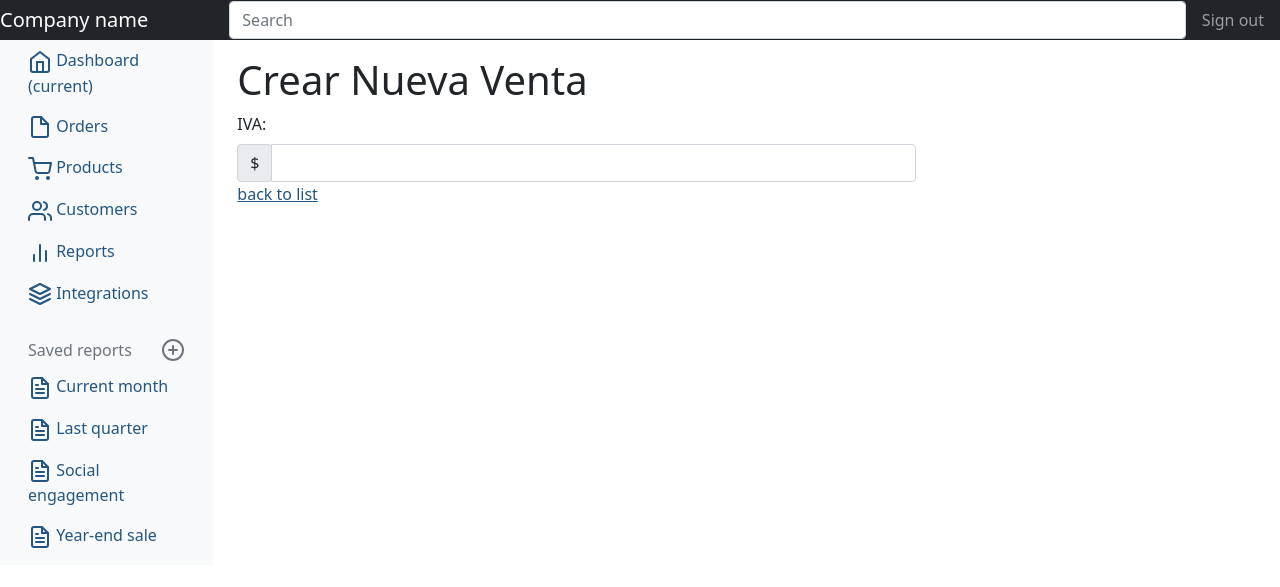
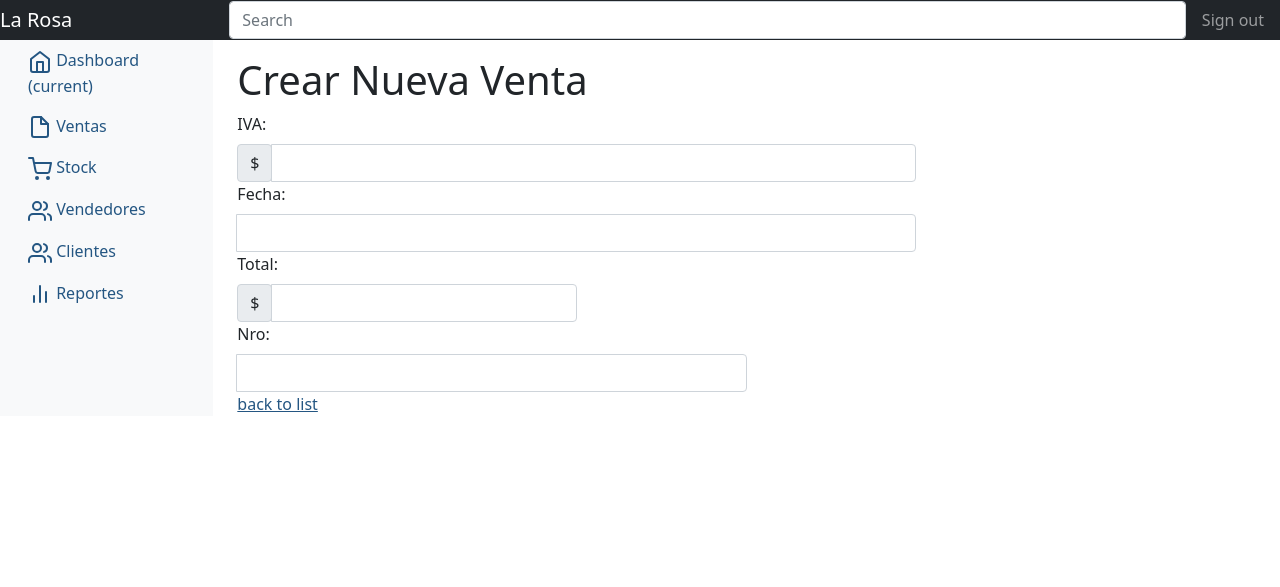
Before and after one commit to OpticaDelSol/larosa_online, a Symfony app: template templates/venta/new.html.twig in a window 1280 px wide. Shown: the top 587 px of the page. Run offline with Twig, Linux system fonts and the light colour scheme; the template is opened without the code that fills it, so the values that code supplies are empty; form fields are guessed from the names that the template uses; style sheets or scripts are compiled from the project's sources; some libraries are stand-ins or nearby versions.

Commit message:
modif. varias

```diff
--- a/templates/layout/navbar.html.twig
+++ b/templates/layout/navbar.html.twig
@@ -1,5 +1,5 @@
 <nav class="navbar navbar-dark sticky-top bg-dark flex-md-nowrap p-0">
-    <a class="navbar-brand col-sm-3 col-md-2 mr-0" href="#">Company name</a>
+    <a class="navbar-brand col-sm-3 col-md-2 mr-0" href="#">La Rosa</a>
     <input class="form-control form-control-dark w-100" type="text" placeholder="Search" aria-label="Search">
     <ul class="navbar-nav px-3">
         <li class="nav-item text-nowrap">
--- a/templates/layout/sidebar.html.twig
+++ b/templates/layout/sidebar.html.twig
@@ -10,36 +10,37 @@
               <li class="nav-item">
                 <a class="nav-link" href="#">
                   <svg xmlns="http://www.w3.org/2000/svg" width="24" height="24" viewBox="0 0 24 24" fill="none" stroke="currentColor" stroke-width="2" stroke-linecap="round" stroke-linejoin="round" class="feather feather-file"><path d="M13 2H6a2 2 0 0 0-2 2v16a2 2 0 0 0 2 2h12a2 2 0 0 0 2-2V9z"></path><polyline points="13 2 13 9 20 9"></polyline></svg>
-                  Orders
+                  Ventas
                 </a>
               </li>
               <li class="nav-item">
                 <a class="nav-link" href="#">
                   <svg xmlns="http://www.w3.org/2000/svg" width="24" height="24" viewBox="0 0 24 24" fill="none" stroke="currentColor" stroke-width="2" stroke-linecap="round" stroke-linejoin="round" class="feather feather-shopping-cart"><circle cx="9" cy="21" r="1"></circle><circle cx="20" cy="21" r="1"></circle><path d="M1 1h4l2.68 13.39a2 2 0 0 0 2 1.61h9.72a2 2 0 0 0 2-1.61L23 6H6"></path></svg>
-                  Products
+                  Stock
                 </a>
               </li>
               <li class="nav-item">
                 <a class="nav-link" href="#">
                   <svg xmlns="http://www.w3.org/2000/svg" width="24" height="24" viewBox="0 0 24 24" fill="none" stroke="currentColor" stroke-width="2" stroke-linecap="round" stroke-linejoin="round" class="feather feather-users"><path d="M17 21v-2a4 4 0 0 0-4-4H5a4 4 0 0 0-4 4v2"></path><circle cx="9" cy="7" r="4"></circle><path d="M23 21v-2a4 4 0 0 0-3-3.87"></path><path d="M16 3.13a4 4 0 0 1 0 7.75"></path></svg>
-                  Customers
+                  Vendedores
+                </a>
+              </li>
+              <li class="nav-item">
+                <a class="nav-link" href="#">
+                  <svg xmlns="http://www.w3.org/2000/svg" width="24" height="24" viewBox="0 0 24 24" fill="none" stroke="currentColor" stroke-width="2" stroke-linecap="round" stroke-linejoin="round" class="feather feather-users"><path d="M17 21v-2a4 4 0 0 0-4-4H5a4 4 0 0 0-4 4v2"></path><circle cx="9" cy="7" r="4"></circle><path d="M23 21v-2a4 4 0 0 0-3-3.87"></path><path d="M16 3.13a4 4 0 0 1 0 7.75"></path></svg>
+                  Clientes
                 </a>
               </li>
               <li class="nav-item">
                 <a class="nav-link" href="#">
                   <svg xmlns="http://www.w3.org/2000/svg" width="24" height="24" viewBox="0 0 24 24" fill="none" stroke="currentColor" stroke-width="2" stroke-linecap="round" stroke-linejoin="round" class="feather feather-bar-chart-2"><line x1="18" y1="20" x2="18" y2="10"></line><line x1="12" y1="20" x2="12" y2="4"></line><line x1="6" y1="20" x2="6" y2="14"></line></svg>
-                  Reports
+                  Reportes
                 </a>
               </li>
-              <li class="nav-item">
-                <a class="nav-link" href="#">
-                  <svg xmlns="http://www.w3.org/2000/svg" width="24" height="24" viewBox="0 0 24 24" fill="none" stroke="currentColor" stroke-width="2" stroke-linecap="round" stroke-linejoin="round" class="feather feather-layers"><polygon points="12 2 2 7 12 12 22 7 12 2"></polygon><polyline points="2 17 12 22 22 17"></polyline><polyline points="2 12 12 17 22 12"></polyline></svg>
-                  Integrations
-                </a>
-              </li>
+
             </ul>
 
-            <h6 class="sidebar-heading d-flex justify-content-between align-items-center px-3 mt-4 mb-1 text-muted">
+            <!--h6 class="sidebar-heading d-flex justify-content-between align-items-center px-3 mt-4 mb-1 text-muted">
               <span>Saved reports</span>
               <a class="d-flex align-items-center text-muted" href="#">
                 <svg xmlns="http://www.w3.org/2000/svg" width="24" height="24" viewBox="0 0 24 24" fill="none" stroke="currentColor" stroke-width="2" stroke-linecap="round" stroke-linejoin="round" class="feather feather-plus-circle"><circle cx="12" cy="12" r="10"></circle><line x1="12" y1="8" x2="12" y2="16"></line><line x1="8" y1="12" x2="16" y2="12"></line></svg>
@@ -70,6 +71,6 @@
                   Year-end sale
                 </a>
               </li>
-            </ul>
+            </ul-->
           </div>
         </nav>
--- a/templates/venta/new.html.twig
+++ b/templates/venta/new.html.twig
@@ -21,6 +21,33 @@
                 {{ form_widget(form.facturaIva, {'attr':{'class':'form-control'}}) }}
             </div>
         </div>
+        <div class="col-md-8">
+        {{form_label(form.fecha, 'Fecha:')}}
+        <div class="input-group">
+            <div class="input-group-prepend">
+
+            </div>
+            {{form_widget(form.fecha, {'attr' : {'class':'form-control'}})}}
+        </div>
+        <div class="col-md-6">
+            {{form_label(form.total,'Total: ')}}
+            <div class="input-group">
+                <div class="input-group-prepend">
+                    <span class="input-group-text" id="inputGroupPrepend">$</span>
+                </div>
+                {{ form_widget(form.total, {'attr':{'class':'form-control'}}) }}
+            </div>
+        </div>
+        </div>
+        <div class="col-md-6">
+            {{form_label(form.facturaNro,'Nro: ')}}
+            <div class="input-group">
+                <div class="input-group-prepend">
+
+                </div>
+                {{ form_widget(form.facturaNro, {'attr':{'class':'form-control'}}) }}
+            </div>
+        </div>
 
     {{ form_end(form) }}
 
```
